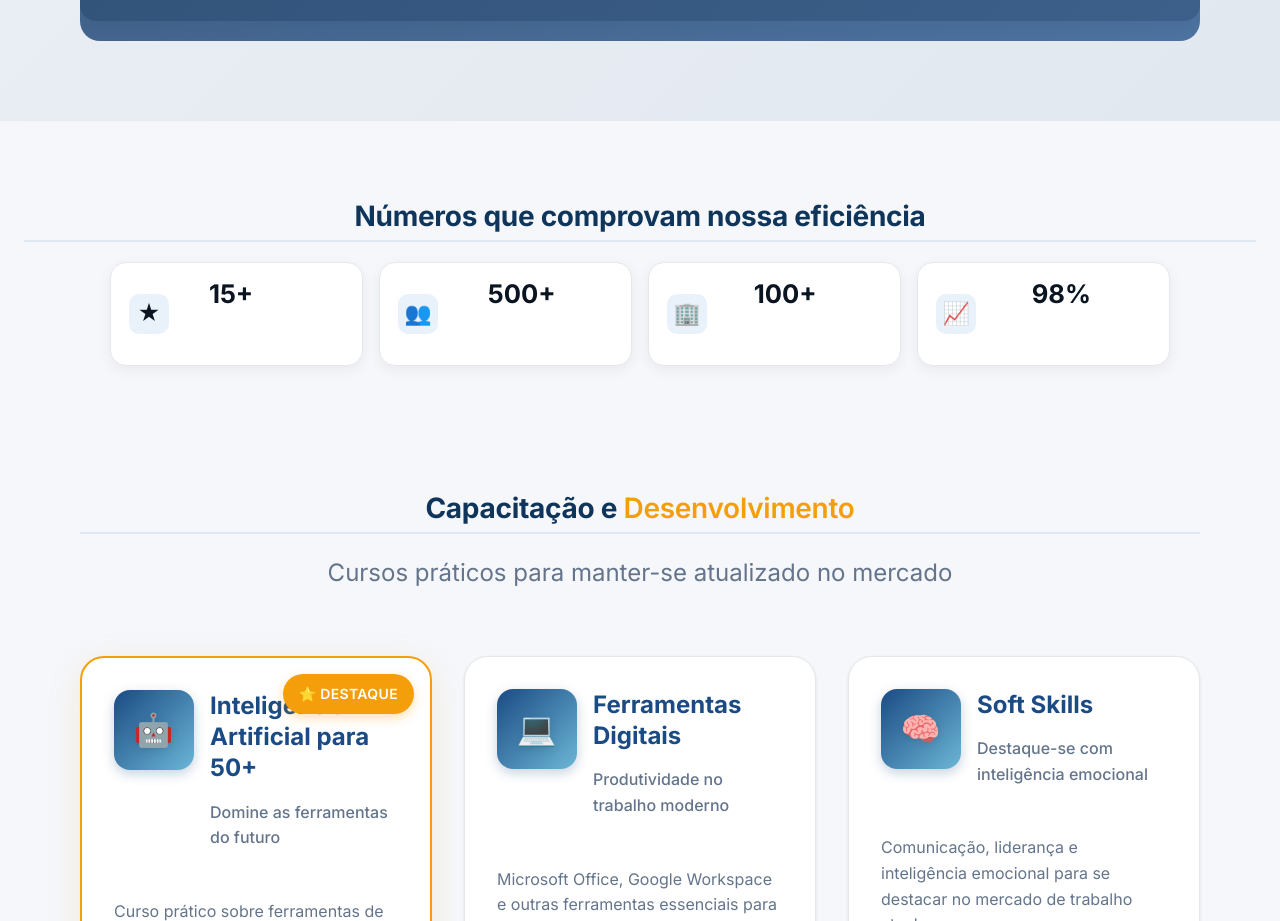
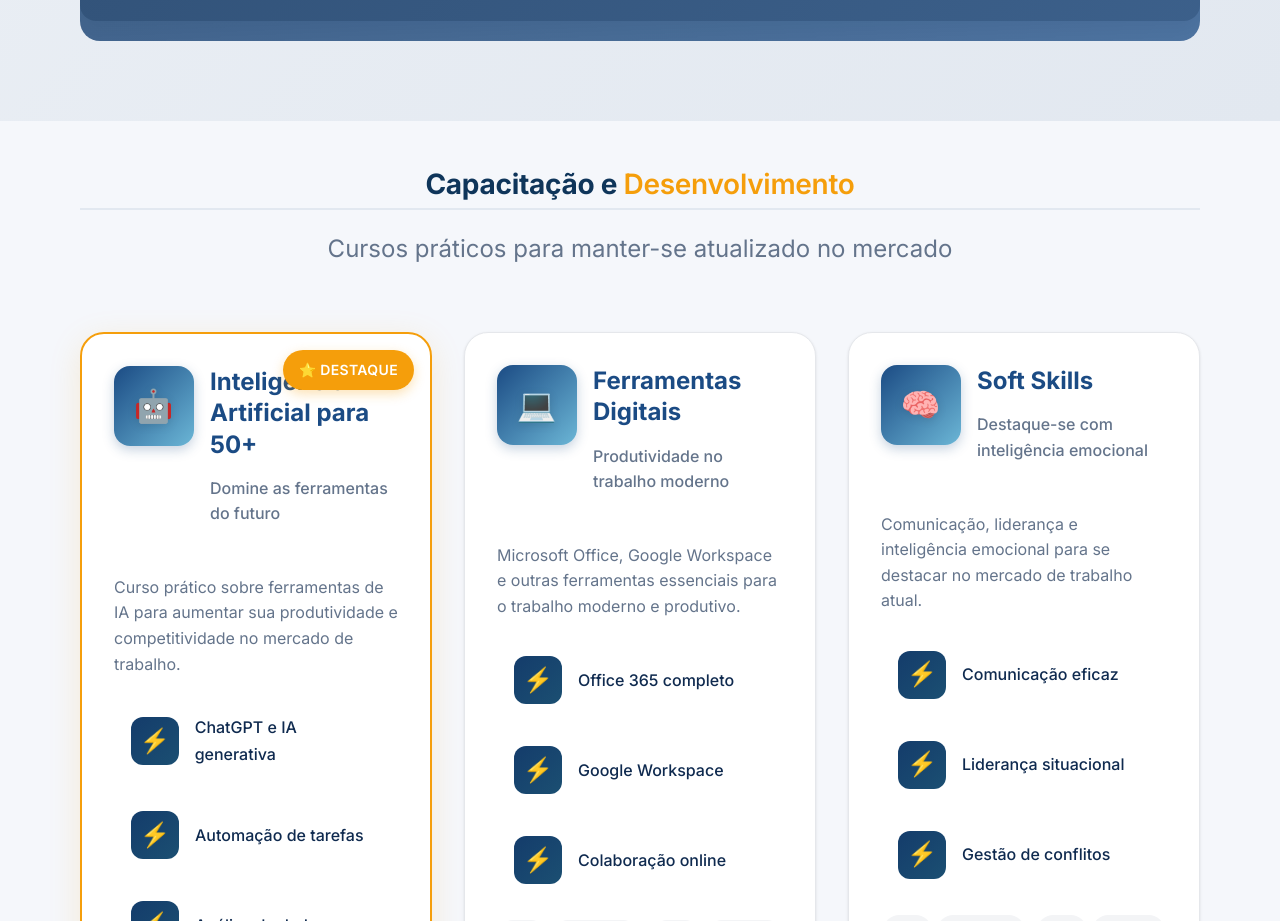
Before and after one commit to lealzinho30/50plus-empregoss, a plain HTML site: page index.html in a window 1280 px wide. Shown: the part 8440-9361 px from the top of the page. Drawn offline with Linux system fonts and the light colour scheme; grey boxes are pictures that could not be loaded.

Commit message:
Remover seção de estatísticas 'Números que comprovam nossa eficiência' - limpar métricas redundantes e simplificar layout

```diff
--- a/index.html
+++ b/index.html
@@ -655,43 +655,7 @@
             </div>
         </section>
 
-        <!-- ========== STATS (Métricas) ========== -->
-        <section id="stats" class="stats">
-          <h2 class="section-title">Números que comprovam nossa eficiência</h2>
-          <div class="stats-grid">
-            <article class="stat-card">
-              <div class="icon" aria-hidden="true">★</div>
-              <div>
-                <div class="stat-value">15+</div>
-                <div class="stat-label">Anos ajudando</div>
-              </div>
-            </article>
 
-            <article class="stat-card">
-              <div class="icon" aria-hidden="true">👥</div>
-              <div>
-                <div class="stat-value">500+</div>
-                <div class="stat-label">Pessoas empregadas</div>
-              </div>
-            </article>
-
-            <article class="stat-card">
-              <div class="icon" aria-hidden="true">🏢</div>
-              <div>
-                <div class="stat-value">100+</div>
-                <div class="stat-label">Empresas parceiras</div>
-              </div>
-            </article>
-
-            <article class="stat-card">
-              <div class="icon" aria-hidden="true">📈</div>
-              <div>
-                <div class="stat-value">98%</div>
-                <div class="stat-label">Aprovação do serviço</div>
-              </div>
-            </article>
-          </div>
-        </section>
 
 
 
```
